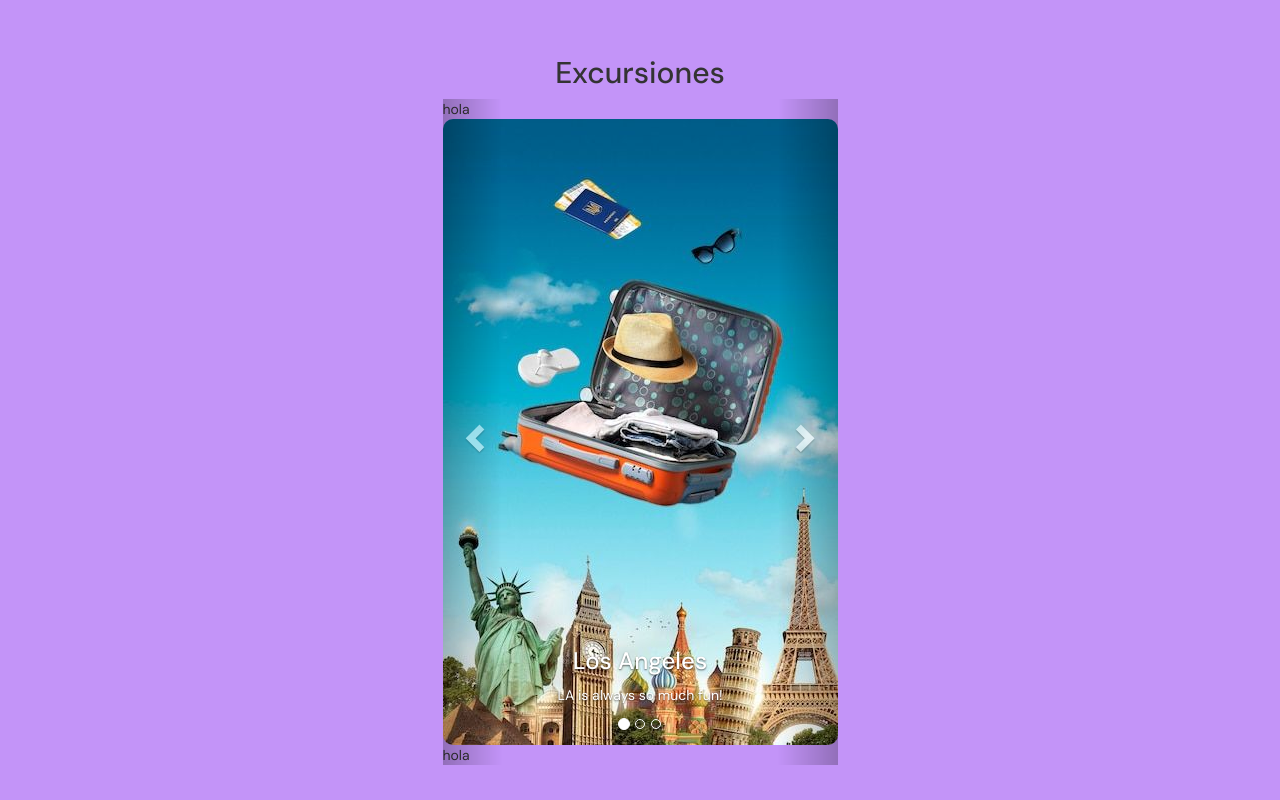
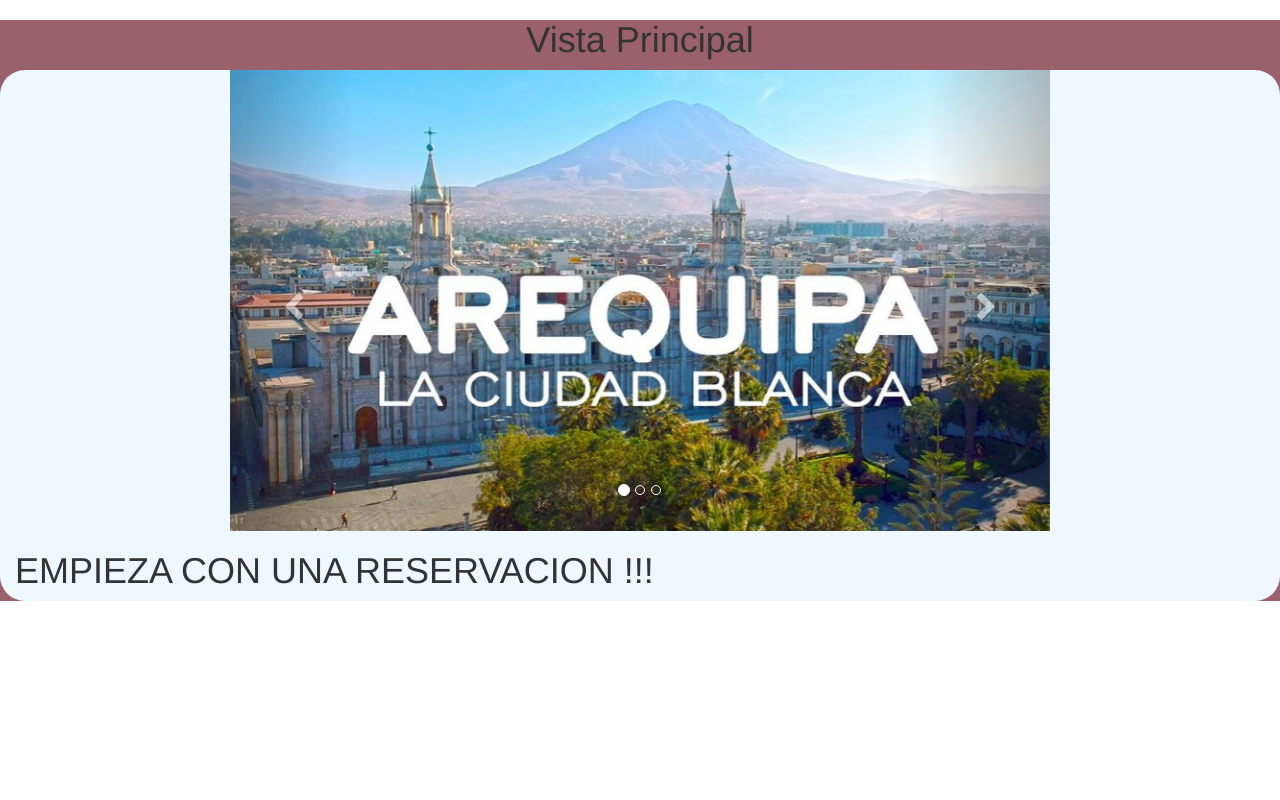
Before and after one commit to Netizen99/Base_Datos, a PHP site: page /excursion.php in a window 1280 px wide. Run offline with PHP 8.4, Linux system fonts and the light colour scheme; data that the repository does not hold is empty.

Commit message:
comando2

```diff
--- a/crud_php/excursion.php
+++ b/crud_php/excursion.php
@@ -1,27 +1,27 @@
 <!DOCTYPE html>
 <html lang="en">
     <head>
-  <title>BD</title>
-  <meta charset="utf-8">
-  <meta name="viewport" content="width=device-width, initial-scale=1">
+        <meta charset="UTF-8">
+        <meta http-equiv="X-UA-Compatible" content="IE=edge">
+        <meta name="viewport" content="width=device-width, initial-scale=1.8">
+        <title>Trabajo BD</title>
+        <!--CSS-->
         <link rel="stylesheet" href="https://maxcdn.bootstrapcdn.com/bootstrap/3.4.1/css/bootstrap.min.css">
         <script src="https://ajax.googleapis.com/ajax/libs/jquery/3.6.4/jquery.min.js"></script>
-  <script src="https://maxcdn.bootstrapcdn.com/bootstrap/3.4.1/js/bootstrap.min.js"></script>
-  <link rel="StyleSheet" href="css/css_excursion.css" type="text/css">
-</head>
+        <script src="https://maxcdn.bootstrapcdn.com/bootstrap/3.4.1/js/bootstrap.min.js"></script></head>
     <body>
+    <section class="vh-100" style="background-color: #9A616D;">
+
+        <h1 class="text-center p-3">Vista Principal</h1>
         <?php
             include "modelo/conexion.php";
-        $sql=$conexion->query(" select * from persona ");
-        while ($datos = $sql->fetch_object()){ ?>
-            <tr>
-                <td><?= $datos->id ?></td>
-                <td><?= $datos->nombre ?></td>
-            </tr>
-        <?php    }
+            //include "controlador/ver_ciudad.php"
         ?>
-<div class="container">
-  <h2>Excursiones</h2>
+        <div class="container-fluid " style="background-color:aliceblue; border-radius: 25px" >
+        <form class="col-10 p-5" method="POST">
+
+          <div class="container-fluid" style="width:850px;" >
+
             <div id="myCarousel" class="carousel slide" data-ride="carousel">
               <!-- Indicators -->
               <ol class="carousel-indicators">
@@ -30,35 +30,24 @@
                 <li data-target="#myCarousel" data-slide-to="2"></li>
               </ol>
 
-    <!-- Wrapper for slides -->
-    <div class="carousel-inner">
-
+              <div class="carousel-inner" >
               <div class="item active">
-        <div>hola</div>
-        <img src="images/travelagency.jpg" alt="Los Angeles" style="width:100%;" >
-        <div>hola</div>
+                <img src="images/arequipa.jpg" alt="arequipa">
                 <div class="carousel-caption">
-          <h3>Los Angeles</h3>
-          <p>LA is always so much fun!</p>
                 </div>
               </div>
 
               <div class="item">
-        <img src="chicago.jpg" alt="Chicago" style="width:100%;">
+                <img src="images/cusco.jpg" alt="cuzco">
                 <div class="carousel-caption">
-          <h3>Chicago</h3>
-          <p>Thank you, Chicago!</p>
                 </div>
               </div>
 
               <div class="item">
-        <img src="ny.jpg" alt="New York" style="width:100%;">
+                <img src="images/limas.jpg" alt="lima">
                 <div class="carousel-caption">
-          <h3>New York</h3>
-          <p>We love the Big Apple!</p>
                 </div>
               </div>
-
             </div>
 
               <!-- Left and right controls -->
@@ -72,6 +61,19 @@
               </a>
             </div>
           </div>
+          <h1>EMPIEZA CON UNA RESERVACION !!!</h1>
+        </form>
+        </div>
+
+        <form class="col-5 p-3" method="POST">
+          <div class="container-fluid" >
+
+          </div>
+
+        </form>
+
+       </section>
+
 
     </body>
 </html>
--- a/crud_php/index.php
+++ b/crud_php/index.php
@@ -37,12 +37,12 @@
 
                             <div class="form-outline mb-4">
                                 <h5>Usuario</h5>
-                                <input id="user" name="user" class="form-control form-control-lg" />
+                                <input id="user" name="user" class="form-control form-control-lg" value="Victor"/>
                             </div>
 
                             <div class="form-outline mb-4">
                                 <h5>Contraseña</h5>
-                                <input id="contra" name="contra" type="password" class="form-control form-control-lg" />
+                                <input id="contra" name="contra" type="password" class="form-control form-control-lg" value="victor123"/>
                             </div>
 
                             <div class="pt-1 mb-4">
@@ -63,5 +63,6 @@
             </div>
         </div>
         </section>
+
     </body>
 </html>
```
Also changed, not shown: crud_php/controlador/ver_ciudad.php (added, +13 -0 lines), crud_php/principal.php (+36 -2 lines), crud_php/images/arequipa.jpg (added), crud_php/images/cusco.jpg (added), crud_php/images/limas.jpg (added). Lines whose indentation alone changed are shown as unchanged.
